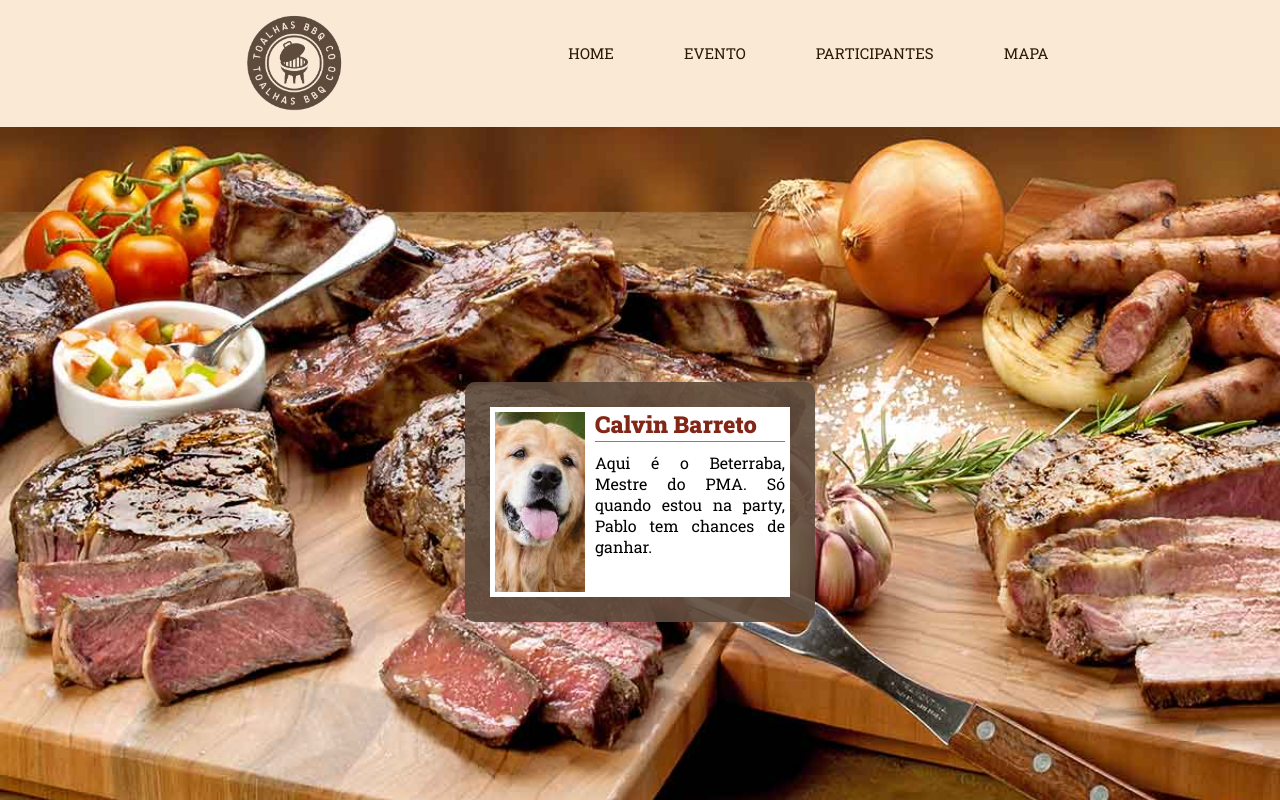
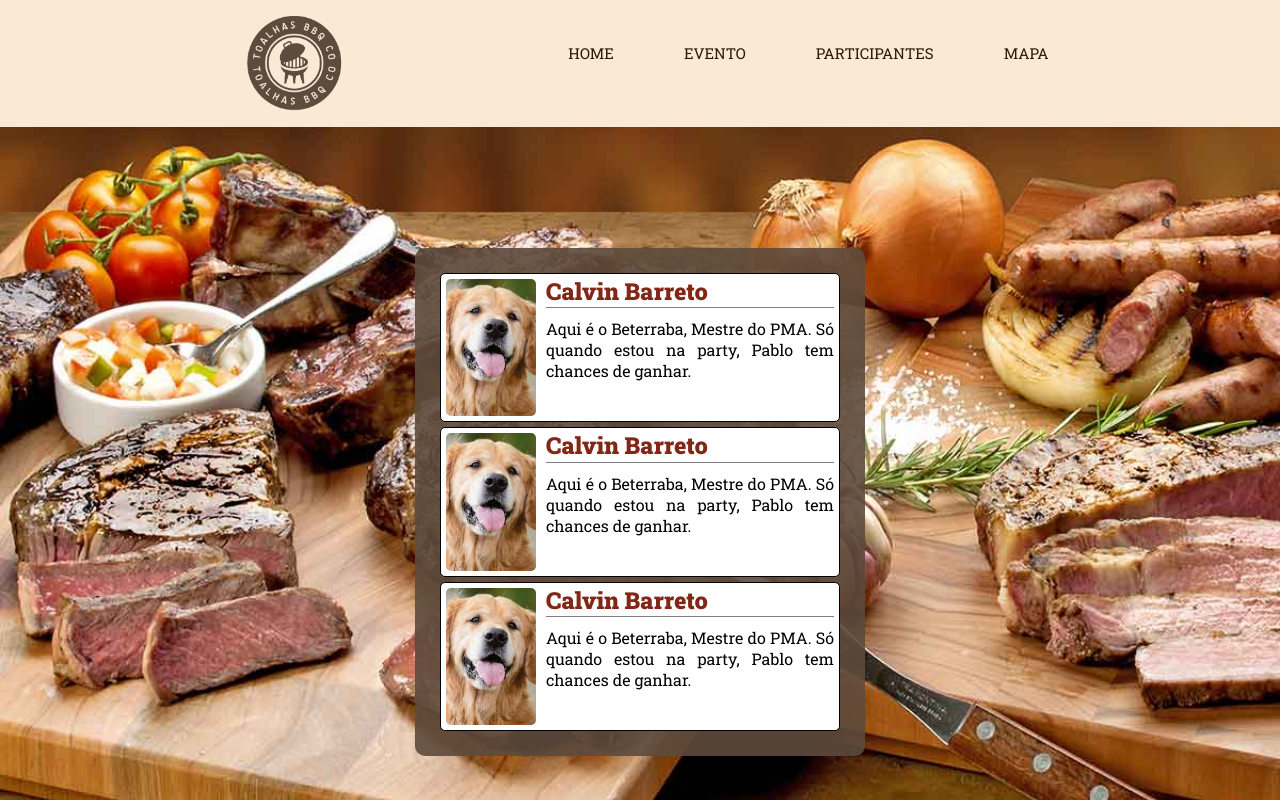
Before and after one commit to ZekasDev/ChurrAscademy, a React (Vite) app: page /participants in a window 1280 px wide. Shown: the top 800 px of the page. Built offline with nearby package versions, Linux system fonts and the light colour scheme; a web font is replaced by a local one.

Commit message:
75% winrate

```diff
--- a/src/Pages/Map/Map.jsx
+++ b/src/Pages/Map/Map.jsx
@@ -1,10 +1,13 @@
 import Header from "../../components/Header/Header";
+import Footer from "../../components/Footer/Footer";
 import "./Map.scss";
 
 export function Map() {
   return (
     <div className="map">
       <Header />
+      MAPA
+      <Footer />
     </div>
   );
 }
--- a/src/Pages/Participants/Participants.jsx
+++ b/src/Pages/Participants/Participants.jsx
@@ -16,6 +16,22 @@ export function Participants() {
               <p>Aqui é o Beterraba, Mestre do PMA. Só quando estou na party, Pablo tem chances de ganhar.</p>
             </div>
           </div>
+          <div className="card_player">
+            <div className="player">
+              <img src="../../src/assets/imgs/test.jpg" alt="" />            </div>
+            <div className="player_infos">
+              <h3>Calvin Barreto</h3>
+              <p>Aqui é o Beterraba, Mestre do PMA. Só quando estou na party, Pablo tem chances de ganhar.</p>
+            </div>
+          </div>
+          <div className="card_player">
+            <div className="player">
+              <img src="../../src/assets/imgs/test.jpg" alt="" />            </div>
+            <div className="player_infos">
+              <h3>Calvin Barreto</h3>
+              <p>Aqui é o Beterraba, Mestre do PMA. Só quando estou na party, Pablo tem chances de ganhar.</p>
+            </div>
+          </div>
         </div>
       </div>
       <Footer />
--- a/src/Pages/Participants/Participants.scss
+++ b/src/Pages/Participants/Participants.scss
@@ -1,5 +1,5 @@
 .participants_bg {
-  background-image: url(../../assets/imgs/bg03.jpg);
+  background-image: url(../../assets/imgs/bg03.jpg) ;
   background-size: cover;
   background-position: center;
   min-height: 750px;
@@ -11,6 +11,7 @@
   font-size: 20px;
   position: relative;
 
+
   .players_container {
     max-width: 900px;
     object-fit: cover;
@@ -21,6 +22,9 @@
     padding: 25px;
     border-radius: 10px;
 
+    .card_player + .card_player {
+      margin-top: 5px;
+    }
     .card_player {
       background-color: white;
       display: flex;
@@ -28,7 +32,9 @@
       margin-inline: auto;
       justify-content: center;
       padding: 5px;
-      max-width: 300px;
+      max-width: 400px;
+      border: 1px solid black;
+      border-radius: 5px;
 
       .player {
         img {
@@ -36,6 +42,7 @@
           width: 90px;
           height: 100%;
           display: block;
+          border-radius: 5px;
         }
       }
       .player_infos {
```
